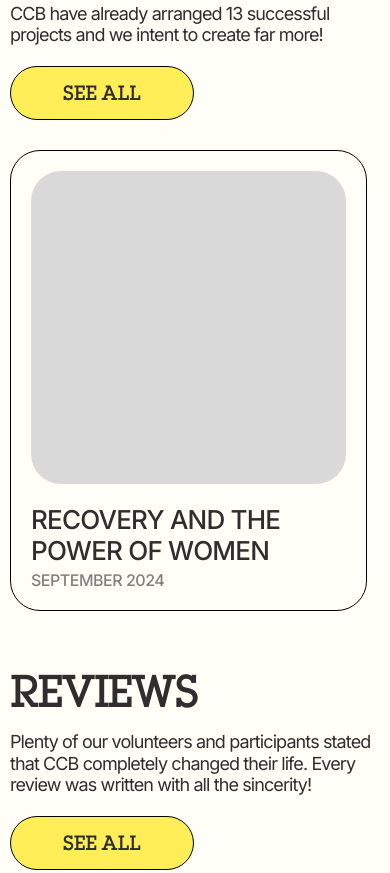
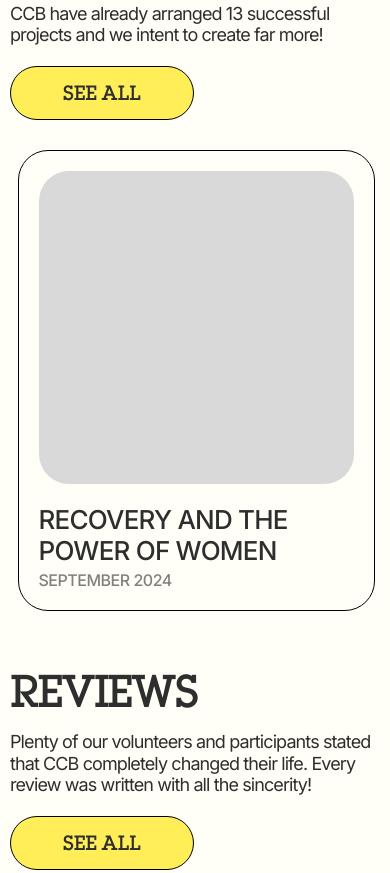
Before and after one commit to fluentlyy/CCB-main, a plain HTML site: page Main/index.html in a window 390 px wide. Shown: the part 2906-3779 px from the top of the page. Drawn offline with nearby package versions, Linux system fonts and the light colour scheme.

Commit message:
Update style.css

```diff
--- a/Main/style.css
+++ b/Main/style.css
@@ -1554,7 +1554,7 @@ body {
     display: none;
   }
   .slider__cards {
-    width: 100%;
+    max-width: 355px;
     margin: 0 auto;
   }
   .slider__card {
@@ -1700,6 +1700,5 @@ body {
 }
 @media (hover: none) and (pointer: coarse) {
   .slider__card:hover {
-    background: rgba(255, 254, 247, 1);
-  }
-}
+  }
+}
```
